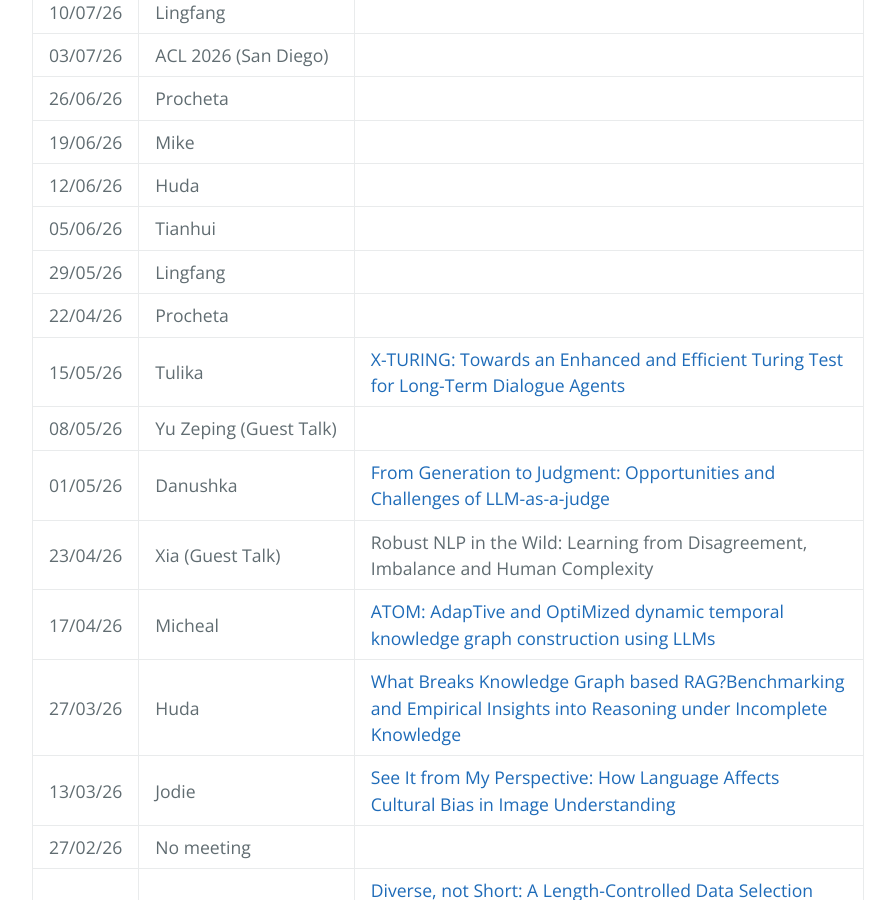
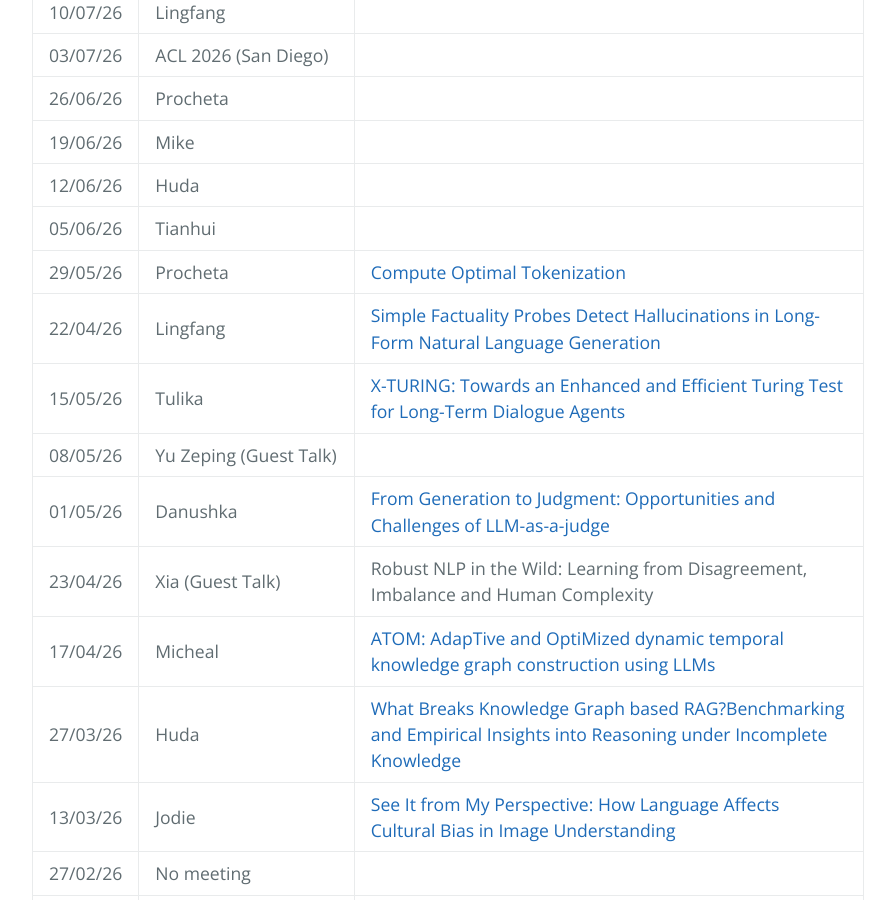
Before and after one commit to LivNLP/livnlp.github.io, a Jekyll site: the page built from reading.md, in a window 1280 px wide and 900 px high, scrolled down 628 px. Shown: the whole window, without its empty margins (192-1087 px from the left). Built offline with Jekyll 4.4.1, drawn with Linux system fonts in a browser that asks for light colours.

Commit message:
Update references and authors in reading.md

```diff
--- a/reading.md
+++ b/reading.md
@@ -19,8 +19,8 @@ We meet on a weely basis to discuss recent research papers. Here is the schedule
 | 19/06/26| Mike |
 | 12/06/26| Huda |
 | 05/06/26| Tianhui |
-| 29/05/26|   Lingfang |
-| 22/04/26|   Procheta |
+| 29/05/26|   Procheta | [Compute Optimal Tokenization](https://co-tok.github.io/paper.pdf)
+| 22/04/26|   Lingfang | [Simple Factuality Probes Detect Hallucinations in Long-Form Natural Language Generation](https://aclanthology.org/2025.findings-emnlp.880/)
 | 15/05/26| Tulika | [X-TURING: Towards an Enhanced and Efficient Turing Test for Long-Term Dialogue Agents](https://aclanthology.org/2025.acl-long.293/)
 | 08/05/26| Yu Zeping (Guest Talk) |
 | 01/05/26|   Danushka | [From Generation to Judgment: Opportunities and Challenges of LLM-as-a-judge](https://aclanthology.org/2025.emnlp-main.138/)
```
